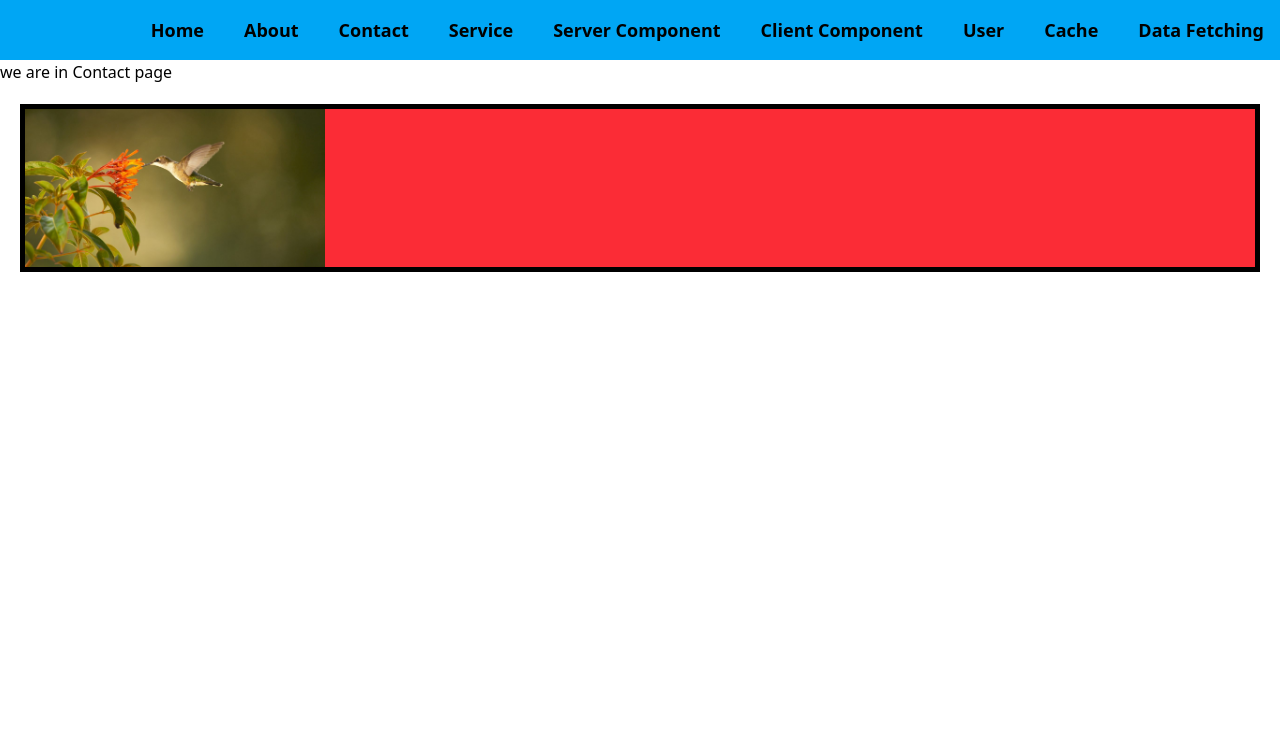
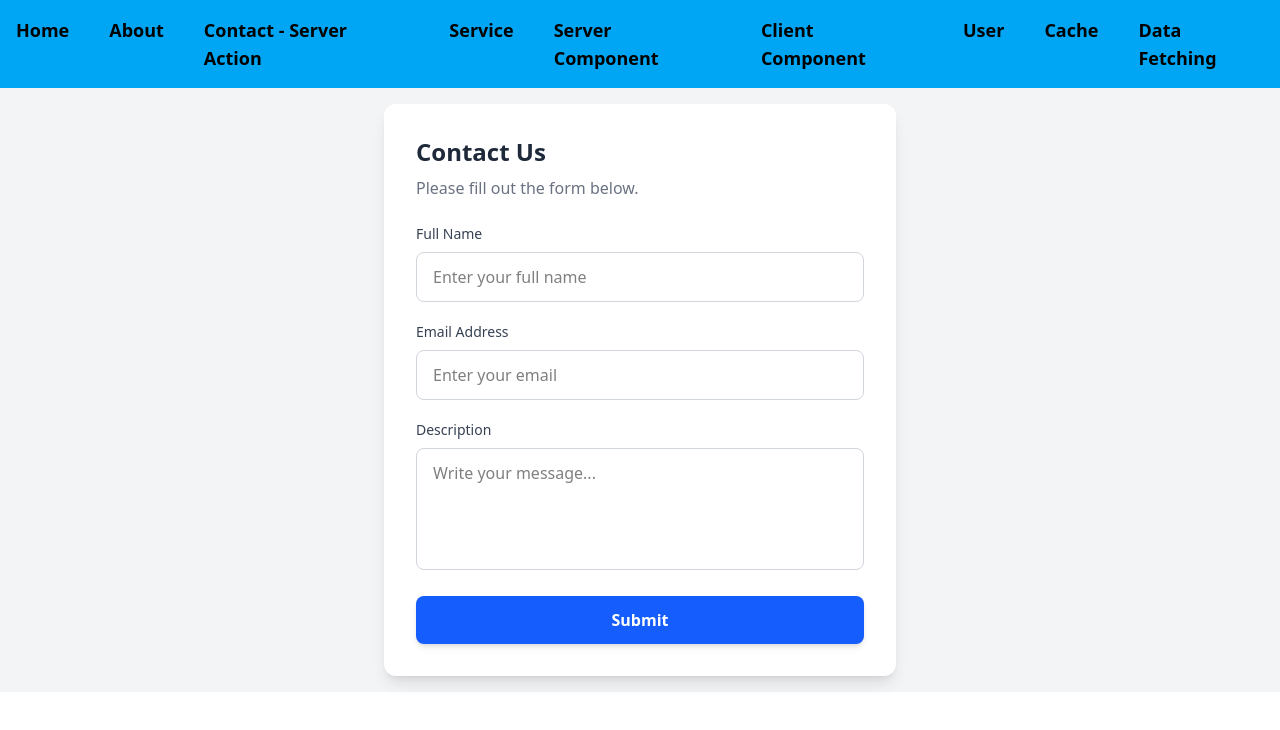
Before and after one commit to paragmistri7/next_practice, a Next.js app: page /contact in a window 1280 px wide. Shown: the top 730 px of the page. Built offline with nearby package versions, Linux system fonts and the light colour scheme.

Commit message:
server action

```diff
--- a/app/(users)/components/navigation.tsx
+++ b/app/(users)/components/navigation.tsx
@@ -1,20 +1,7 @@
 import Link from "next/link";
 const Navigation = () => {
   return (
-    <ul
-      // style={{
-      //   border: "1px solid #ccc",
-      //   padding: "10px",
-      //   justifyContent: "end",
-      //   fontSize: "30px",
-      //   display: "flex",
-      //   gap: "20px",
-      //   textDecoration: "none",
-      //   listStyle: "none",
-      // }}
-
-      className=" bg-sky-500 p-4 font-bold hover:bg-sky-600 flex justify-end gap-10 text-lg list-none"
-    >
+    <ul className=" bg-sky-500 p-4 font-bold hover:bg-sky-600 flex  gap-10 text-lg list-none  ">
       <Link href={"/"}>
         <li>Home</li>
       </Link>
@@ -22,7 +9,7 @@ const Navigation = () => {
         <li>About</li>
       </Link>
       <Link href={"/contact"}>
-        <li>Contact</li>
+        <li>Contact - Server Action</li>
       </Link>
       <Link href={"/service"}>
         <li>Service</li>
--- /dev/null
+++ b/app/(users)/contact/contact.action.js
@@ -0,0 +1,35 @@
+"use server";
+
+import pool from "@/lib/db";
+
+export const contactAction = async (_previousState, formData) => {
+    try {
+        const { name, email, description } =
+            Object.fromEntries(formData.entries());
+
+        console.log("Form Data:", { name, email, description });
+
+        const result = await pool.query(
+            `INSERT INTO contact_data
+            (full_name, email, description)
+            VALUES ($1, $2, $3)
+            RETURNING *`,
+            [name, email, description]
+        );
+
+        console.log("Inserted Data:", result.rows[0]);
+
+        return {
+            success: true,
+            message: "Contact submitted successfully!"
+        };
+
+    } catch (error) {
+        console.error("Contact Insert Error:", error);
+
+        return {
+            success: false,
+            message: "Something went wrong!"
+        };
+    }
+};
--- a/app/(users)/contact/page.jsx
+++ b/app/(users)/contact/page.jsx
@@ -1,24 +1,85 @@
-import Image from "next/image";
-import React from "react";
+"use client";
+
+import { useActionState } from "react";
+import { contactAction } from "./contact.action";
 
 const Contact = () => {
+  const [state, formAction, isPending] = useActionState(contactAction, null);
+
   return (
-    <div>
-      <h1>we are in Contact page</h1>
+    <div className="bg-gray-100 flex items-center justify-center p-4">
+      <div className="w-full max-w-lg bg-white rounded-xl shadow-lg p-8">
+        <h2 className="text-2xl font-bold text-gray-800 mb-2">Contact Us</h2>
+        <p className="text-gray-500 mb-6">Please fill out the form below.</p>
 
-      <div className="bg-red-500 border-5 border-black m-5 relative">
-        <Image
-          src="/bird.jpg"
-          alt="Bird"
-          width={300}
-          height={500}
-          // fill
-          quality={100}
-          placeholder="blur"
-          blurDataURL="/bird.jpg"
-        />
+        <form className="space-y-5" action={formAction}>
+          <div>
+            <label className="block text-sm font-medium text-gray-700 mb-2">
+              Full Name
+            </label>
+            <input
+              type="text"
+              name="name"
+              placeholder="Enter your full name"
+              className="w-full px-4 py-3 border border-gray-300 rounded-lg outline-none focus:ring-2 focus:ring-blue-500 focus:border-blue-500 transition"
+            />
+          </div>
+
+          <div>
+            <label className="block text-sm font-medium text-gray-700 mb-2">
+              Email Address
+            </label>
+            <input
+              type="email"
+              name="email"
+              placeholder="Enter your email"
+              className="w-full px-4 py-3 border border-gray-300 rounded-lg outline-none focus:ring-2 focus:ring-blue-500 focus:border-blue-500 transition"
+            />
+          </div>
+
+          <div>
+            <label className="block text-sm font-medium text-gray-700 mb-2">
+              Description
+            </label>
+            <textarea
+              rows="4"
+              name="description"
+              placeholder="Write your message..."
+              className="w-full px-4 py-3 border border-gray-300 rounded-lg outline-none resize-none focus:ring-2 focus:ring-blue-500 focus:border-blue-500 transition"
+            />
+          </div>
+
+          <button
+            type="submit"
+            disabled={isPending}
+            className="w-full bg-blue-600 hover:bg-blue-700 text-white font-semibold py-3 rounded-lg transition duration-300 shadow-md"
+          >
+            {isPending ? "Submitting..." : "Submit"}
+          </button>
+          {state?.message && (
+            <p
+              role={state.success ? "status" : "alert"}
+              className={state.success ? "text-green-700" : "text-red-700"}
+            >
+              {state.message}
+            </p>
+          )}
+        </form>
       </div>
     </div>
+
+    // <div className="bg-red-500 border-5 border-black m-5 relative">
+    //   <Image
+    //     src="/bird.jpg"
+    //     alt="Bird"
+    //     width={300}
+    //     height={500}
+    //     // fill
+    //     quality={100}
+    //     placeholder="blur"
+    //     blurDataURL="/bird.jpg"
+    //   />
+    // </div>
   );
 };
 
--- a/app/(users)/contact/team/page.jsx
+++ /dev/null
@@ -1,11 +0,0 @@
-import React from 'react'
-
-const Contact1 = () => {
-  return (
-    <div>
-      contact1
-    </div>
-  )
-}
-
-export default Contact1
```
